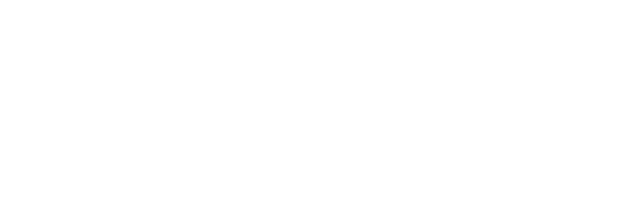
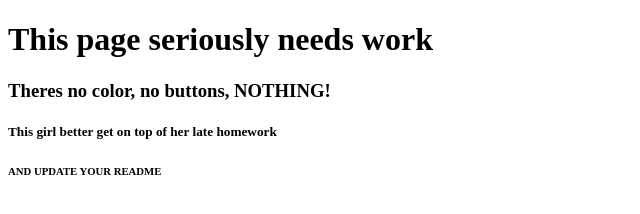
Before and after one commit to CraazyCraaz/Developer-Profile-Generator, a plain HTML site: page index.html in a window 1280 px wide. Shown: the whole page, without its empty margins (0-640 px from the left). Drawn offline with Linux system fonts and the light colour scheme; files whose address does not match are found by name.

Commit message:
updated html and README, NOT THE OFFICIAL, TO BE UDPATED SOON

```diff
--- a/index.html
+++ b/index.html
@@ -7,6 +7,10 @@
     <title>A Developers Awesome Profile</title>
 </head>
 <body>
+    <h1>This page seriously needs work</h1>
+    <h3>Theres no color, no buttons, NOTHING!</h3>
+    <h5>This girl better get on top of her late homework</h5>
+    <h6>AND UPDATE YOUR README</h6>
 
 
     <script src="script.js"></script>
```
Also changed, not shown: README.md.
